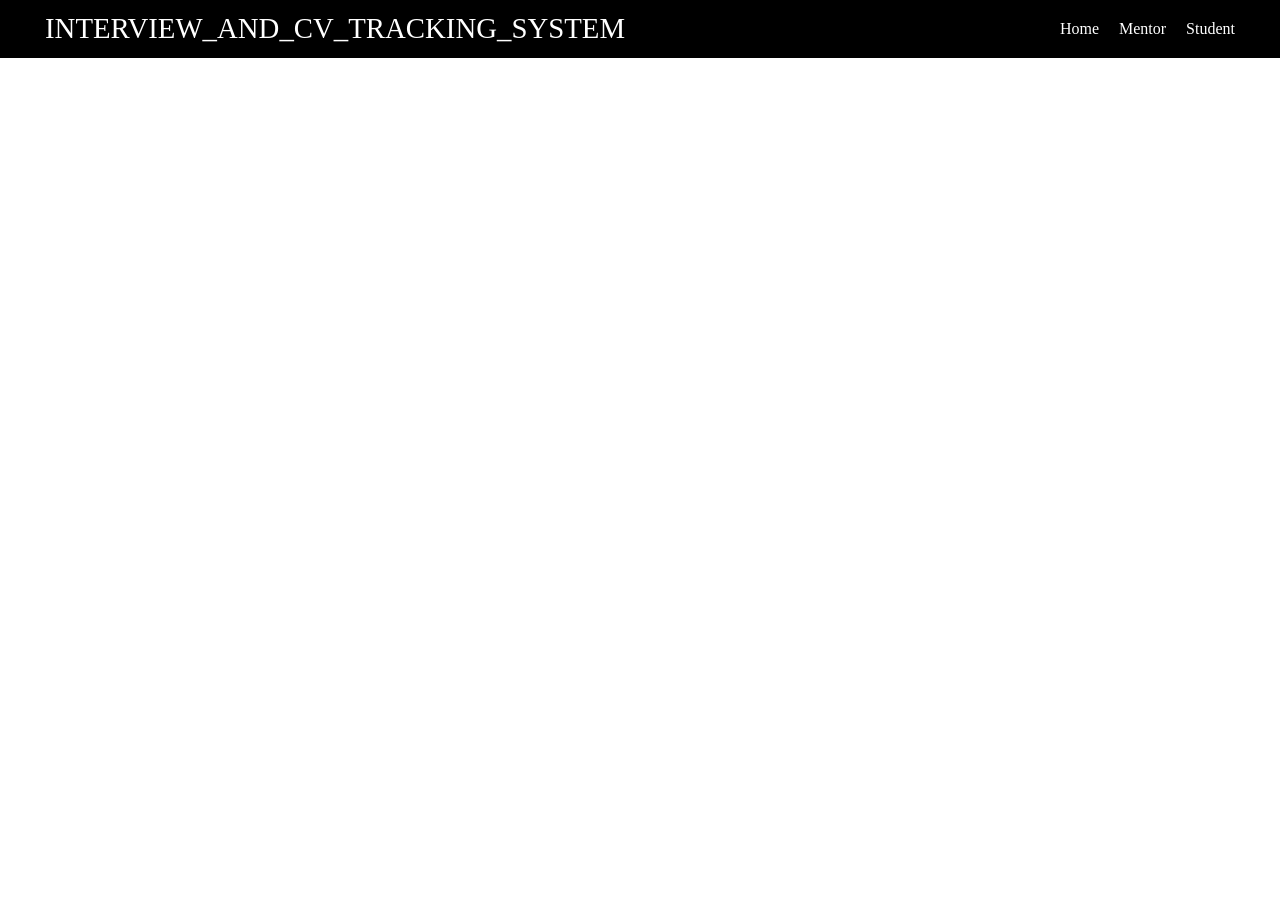
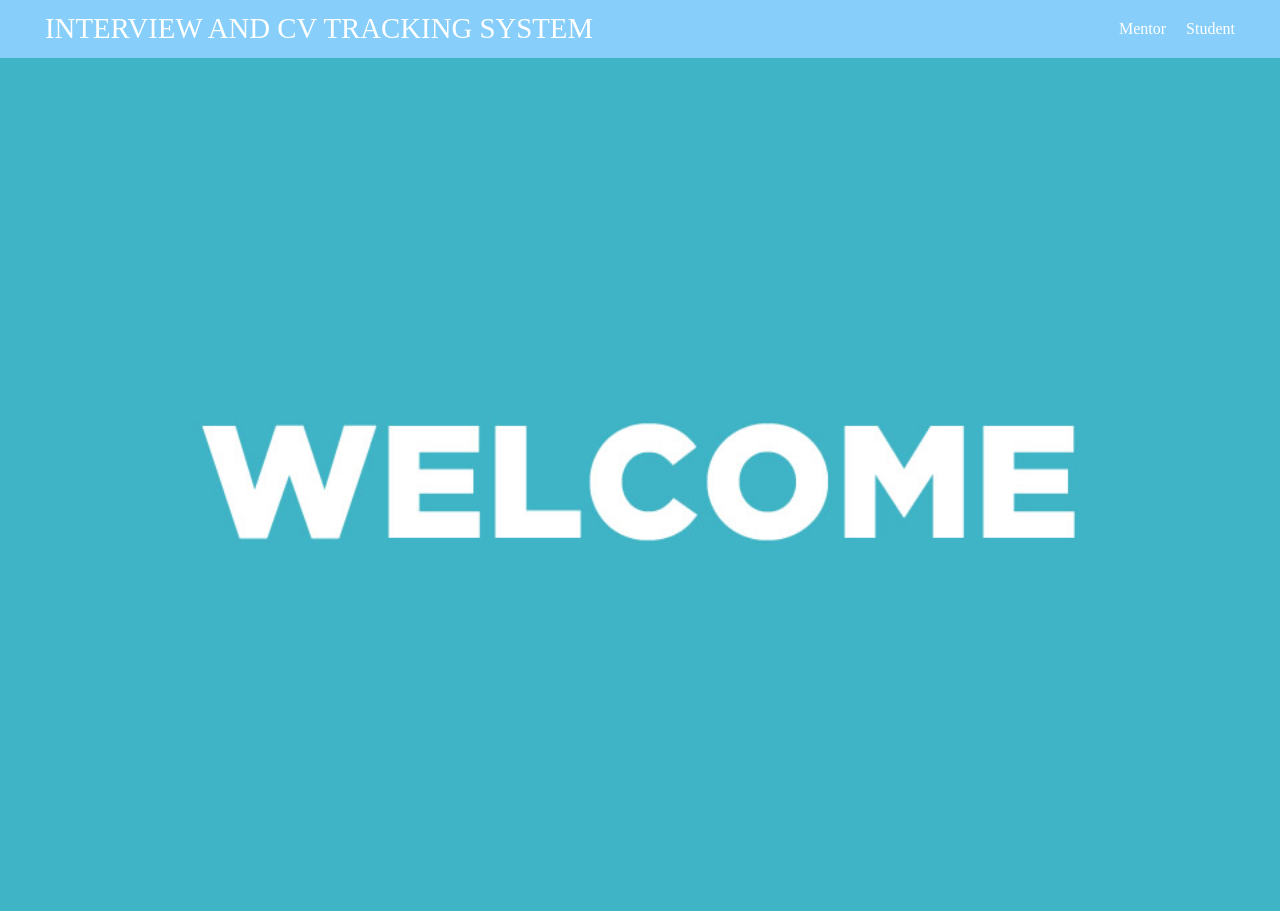
Before and after one commit to Hasan-Mamoon/Interview-and-CV-Tracking-System, a React (Create React App) app in the folder client/: page / in a window 1280 px wide. Before the commit the page ends 800 px from the top, so only its background shows below. Built offline with nearby package versions, Linux system fonts and the light colour scheme.

Commit message:
Worked on FrontEnd

```diff
--- a/client/src/App.js
+++ b/client/src/App.js
@@ -2,7 +2,6 @@ import Signin from "./components/Signin";
 import Signup from "./components/Signup";
 import Home from "./components/Home";
 import HomeStudent from "./components/HomeStudent";
-import HomeMentor from "./components/HomeMentor";
 import { BrowserRouter, Routes, Route } from "react-router-dom";
 
 function App() {
@@ -12,11 +11,8 @@ function App() {
         <Routes>
           <Route path="/" element={<Home />}></Route>
           <Route path="/student" element={<HomeStudent />}></Route>
-          <Route path="/mentor" element={<HomeMentor />}></Route>
           <Route path="/student/sign-up" element={<Signup />}></Route>
           <Route path="/student/sign-in" element={<Signin />}></Route>
-          <Route path="/mentor/sign-up" element={<Signup />}></Route>
-          <Route path="/mentor/sign-in" element={<Signin />}></Route>
         </Routes>
       </BrowserRouter>
     </>
--- a/client/src/components/Home.jsx
+++ b/client/src/components/Home.jsx
@@ -1,10 +1,14 @@
 import React from "react";
 import HomeAppBar from "../components/HomeAppBar";
+import HomeImage from "../../src/picture1.jpg";
 
 const Home = () => {
   return (
     <>
       <HomeAppBar />
+      <div className="home-content">
+        <img src={HomeImage} alt="Home" className="home-image" />
+      </div>
     </>
   );
 };
--- a/client/src/components/HomeAppBar.jsx
+++ b/client/src/components/HomeAppBar.jsx
@@ -5,12 +5,9 @@ const Navbar2 = () => {
   return (
     <div className="navbar">
       <div className="navbar-left">
-        <span className="navbar-brand">INTERVIEW_AND_CV_TRACKING_SYSTEM</span>
+        <span className="navbar-brand">INTERVIEW AND CV TRACKING SYSTEM</span>
       </div>
       <div className="navbar-right">
-        <Link to="/" className="navbar-link">
-          Home
-        </Link>
         <Link to="/Mentor" className="navbar-link">
           Mentor
         </Link>
--- a/client/src/components/HomeMentor.jsx
+++ /dev/null
@@ -1,13 +0,0 @@
-import React from "react";
-import MentorAppBar from "../components/MentorAppBar";
-
-const Home = () => {
-  return (
-    <>
-      <MentorAppBar />
-      <div>MentorHome</div>
-    </>
-  );
-};
-
-export default Home;
--- a/client/src/components/HomeStudent.jsx
+++ b/client/src/components/HomeStudent.jsx
@@ -1,11 +1,15 @@
 import React from "react";
 import StudentAppBar from "../components/StudentAppBar";
+import studentImage from "../../../client/src/picture.jpg";
 
 const Home = () => {
   return (
     <>
       <StudentAppBar />
-      <div>StudentHome</div>
+      <div className="home-content">
+        <div className="student-text">StudentHome</div>
+        <img src={studentImage} alt="Student" className="student-image" />
+      </div>
     </>
   );
 };
--- a/client/src/components/MentorAppBar.jsx
+++ /dev/null
@@ -1,25 +0,0 @@
-import React from "react";
-import { Link } from "react-router-dom";
-
-const Navbar2 = () => {
-  return (
-    <div className="navbar">
-      <div className="navbar-left">
-        <span className="navbar-brand">Mentor</span>
-      </div>
-      <div className="navbar-right">
-        <Link to="/" className="navbar-link">
-          Home
-        </Link>
-        <Link to="/mentor/sign-up" className="navbar-link">
-          Sign Up
-        </Link>
-        <Link to="/mentor/sign-in" className="navbar-link">
-          Sign In
-        </Link>
-      </div>
-    </div>
-  );
-};
-
-export default Navbar2;
--- a/client/src/index.css
+++ b/client/src/index.css
@@ -6,10 +6,10 @@
   display: flex;
   justify-content: space-between;
   padding: 12px;
-  background-color: black;
+  background-color: lightskyblue;
   color: white;
   padding-inline: 45px;
-  border-bottom: 1px solid black;
+  border-bottom: 1px solid lightskyblue;
 }
 .navbar-left {
   display: flex;
@@ -31,3 +31,34 @@
 .navbar-link:hover {
   text-decoration: underline;
 }
+
+.home-content {
+  position: relative;
+}
+
+.student-text {
+  position: absolute;
+  top: 50%;
+  left: 50%;
+  transform: translate(-50%, -50%);
+  font-size: 70px;
+  font-weight: bold;
+  color: white;
+  text-align: center;
+  text-shadow: 2px 2px 4px rgba(0, 0, 0, 0.5);
+}
+
+.student-image {
+  max-width: 100%;
+  height: auto;
+}
+
+.home-image {
+  width: 100%;
+  height: 100%;
+  object-fit: cover; /* Scale the image while preserving its aspect ratio to cover the entire container */
+}
+
+.home-content {
+  position: relative;
+}
```
Also changed, not shown: client/src/picture.jpg (added), client/src/picture1.jpg (added).
